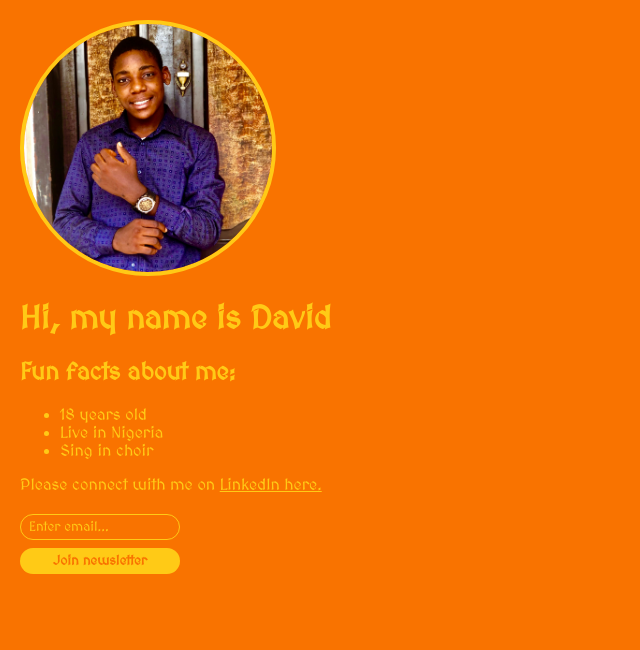
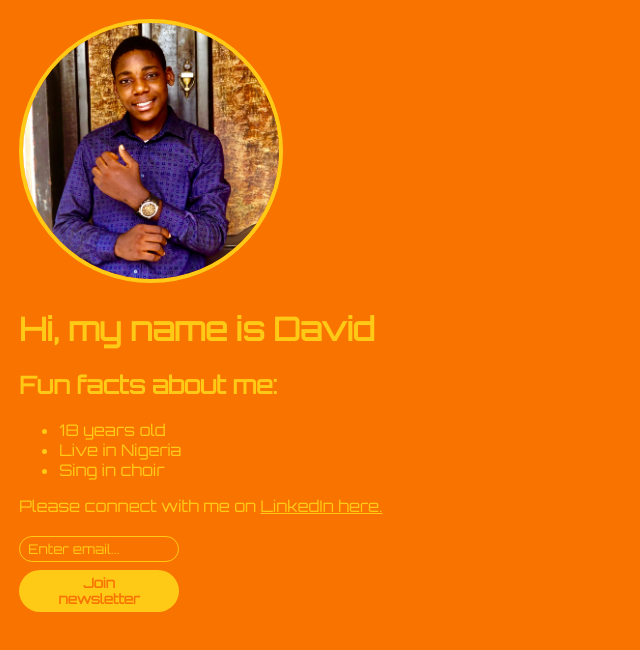
Before and after one commit to Davidnna/Intro-To-Me, a plain HTML site: page index.html in a window 1280 px wide. Shown: the whole page, without its empty margins (0-640 px from the left). Drawn offline with Linux system fonts and the light colour scheme; a web font is replaced by a local one.

Commit message:
Correct Arrangement

```diff
--- a/index.html
+++ b/index.html
@@ -4,14 +4,24 @@
         <meta charset="UTF-8">
         <meta name="viewport" content="width=device-width, initial-scale=1.0">
         <link href="https://fonts.googleapis.com/css2?family=Bangers&family=Black+Ops+One&family=Creepster&family=La+Belle+Aurore&family=MedievalSharp&family=Orbitron&family=Rye&display=swap" rel="stylesheet">
-        <link rel="icon" type="image/JPG" href="david.JPG">
-        <link rel="stylesheet" href="styles.css">
+        <link rel="icon" type="image/JPG" href="images/david.JPG">
+        <!-- <link rel="icon" type="image/png" href="https://i.postimg.cc/28LsPdrP/david.png"> -->
+        <link rel="stylesheet" href="styles/styles.css">
         <title>Intro To Me</title>
     </head>
     <body>
-        <img src="david.JPG" width="100%" alt="David's Photo">
+        <main>
+            <!-- Image -->
+            <figure>
+                <img src="images/david.JPG" alt="David's Photo">
+                <!-- <img src="https://i.postimg.cc/28LsPdrP/david.png" alt="David's Photo"> -->
+            </figure>
+            <!-- Header -->
+            <hgroup>
                 <h1>Hi, my name is David</h1>
                 <h2>Fun facts about me:</h2>
+            </hgroup>
+            <!-- About Me -->
             <ul>
                 <li>18 years old</li>
                 <li>Live in Nigeria</li>
@@ -21,8 +31,10 @@
                 Please connect with me on
                 <a href="https://www.linkedin.com/in/david-nnadozie">LinkedIn here.</a>
             </p>
+            <!-- Actions -->
             <input type="text" placeholder="Enter email...">
             <button type="button">Join newsletter</button>
-        <script src="index.js"></script>
+        </main>
+        <script src="scripts/script.js"></script>
     </body>
 </html>
--- a/index.js
+++ b/scripts/script.js
@@ -1,5 +1,7 @@
+// Set Preferences
+
 // space, scary, military, romantic, cowboy, fantasy, superhero
-favoriteMovieGenre("fantasy")
+favoriteMovieGenre("space")
 
 // watermelon, tomato, banana, orange, avocado, blueberry
 favoriteFruit("orange")
@@ -10,20 +12,24 @@ favoriteMode("dark")
 // sharp, soft, round
 favoriteEdgeStyle("round")
 
+// Set CSS Properties
 function setProp(prop, value) {
     document.documentElement.style.setProperty(prop, value)
 }
 
+// Set Edge Styling
 function favoriteEdgeStyle(style) {
     setProp("--image", "var(--" + style + ")");
 }
 
+// Set Font
 function favoriteMovieGenre(font) {
     if (font) {
         setProp("--font", "var(--" + font + ")");
     }
 }
 
+// Set Mode
 function favoriteMode(mode) {
     if (mode === "light" || !mode) {
         setProp('--background', "var(--light)");
@@ -34,6 +40,7 @@ function favoriteMode(mode) {
     }
 }
 
+// Set Theme
 function favoriteFruit(theme) {
     if (theme === "pastel") {
         setProp('--light', "#f2f6c3")
--- a/styles.css
+++ b/styles/styles.css
@@ -1,3 +1,4 @@
+/* Default Settings */
 :root {
     --superhero: 'Bangers', cursive;
     --fantasy: 'MedievalSharp', cursive;
@@ -6,9 +7,10 @@
     --romantic: 'La Belle Aurore', cursive;
     --scary: 'Creepster', cursive;
     --cowboy: 'Rye', cursive;
+
     --regular: sans-serif;
-    --fantasy: 'MedievalSharp', cursive;
     --font: var(--regular);
+
     --sharp: 0;
     --soft: 10px;
     --round: 100px;
@@ -17,39 +19,40 @@
 
     --background: #f5f5f5;
     --text: #222222;
-
-    --light: var(--background);
-    --dark: var(--text);
 }
 
 
 body, html {
     margin: 0;
-    padding: 10px;
+    padding: 0.6em;
     background: var(--background);
     color: var(--text);
     font-family: var(--font);
 }
 
-img {
-    width: 20%;
-    border-radius: calc(var(--image) * 4);
-    border: 4px solid var(--text);
+/* Image */
+figure {
+    margin: 0;
 }
 
-a {
+figure img{
+    width: 20vw;
+    border-radius: calc(var(--image) * 4);
+    border: 0.3em solid var(--text);
+}
+
+p a {
     color: var(--text);
 }
 
+/* Actions */
 input {
     display: block;
-    margin: 20px 0 0;
-    width: 160px;
+    margin: 1.5em 0 0;
+    width: 12em;
     box-sizing: border-box;
-    padding: 4px 8px;
-    border-width: 1px;
-    border-style: solid;
-    border-color:  var(--text);
+    padding: 0.3em 0.6em;
+    border: 0.075em solid var(--text);
     color: var(--text);
     background: none;
     border-radius: var(--image);
@@ -62,15 +65,15 @@ input {
 
 button {
     border-radius: var(--image);
-    padding: 5px 10px;
+    padding: 0.375em 2em;
     border: none;
     background: var(--text);
     color: var(--background);
     font-weight: bold;
     box-sizing: border-box;
     display: block;
-    margin: 8px 0;
+    margin: 0.6em 0;
     cursor: pointer;
     font-family: var(--font);
-    width: 160px;
+    width: 12em;
 }
```
Also changed, not shown: images/david.JPG (renamed from david.JPG). Lines whose indentation alone changed are shown as unchanged.
